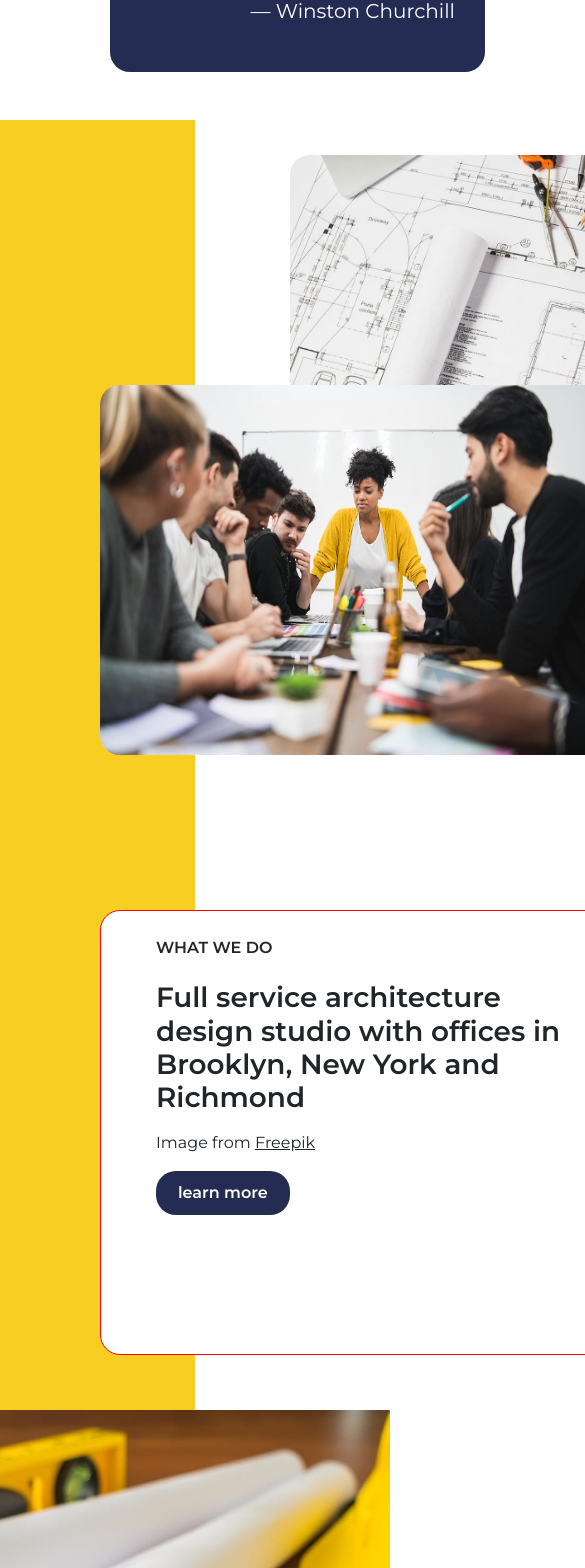
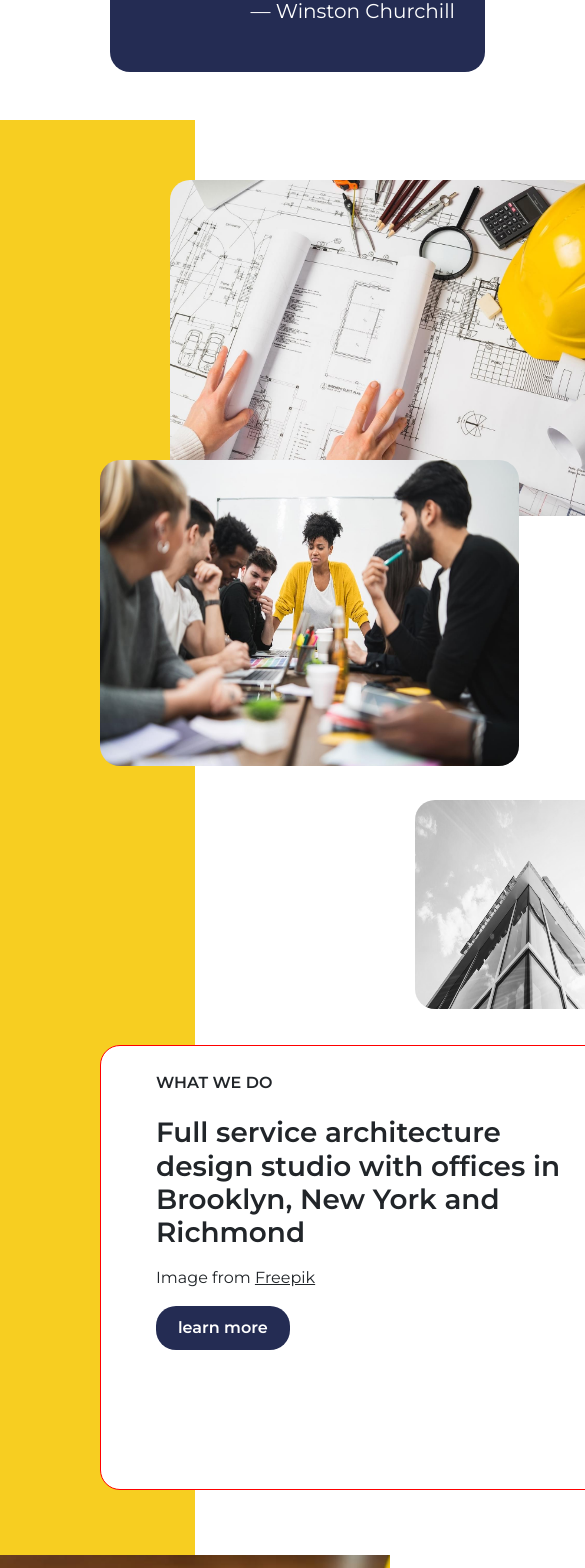
Before and after one commit to tharanga270/companysite, a React (Create React App) app: page / in a window 390 px wide. Shown: the part 7000-8568 px from the top of the page, 585 px wide, since content can reach past the window. Built offline with nearby package versions, Linux system fonts and the light colour scheme.

Commit message:
19 commit

```diff
--- a/src/media.css
+++ b/src/media.css
@@ -350,6 +350,36 @@
     width: 375px;
   }
   /*comment section*/
+
+  /*full service section*/
+  .full-service-sec {
+    min-height: 1435px;
+  }
+  .emb-full-serv-image2 {
+    top: 60px;
+    left: 170px;
+    width: 477px;
+    height: 336px;
+  }
+  .full-serv-img1 {
+    left: 100px;
+    top: 340px;
+    width: 419px;
+    height: 306px;
+  }
+  .full-sev-emb1 {
+    width: 229px;
+    height: 209px;
+    top: 680px;
+    left: 415px;
+  }
+  .full-serv-cont {
+    top: 925px;
+  }
+  .full-serv-left-yellow {
+    height: 1435px;
+  }
+  /*full service section*/
 }
 
 @media only screen and (max-width: 575px) {
```
